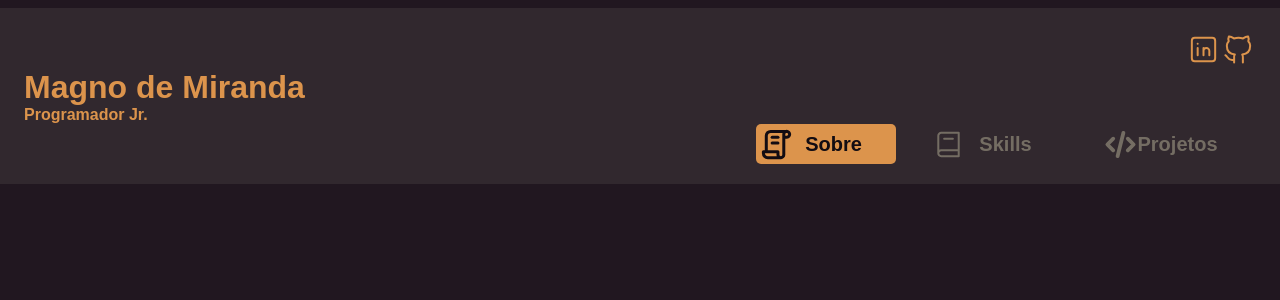
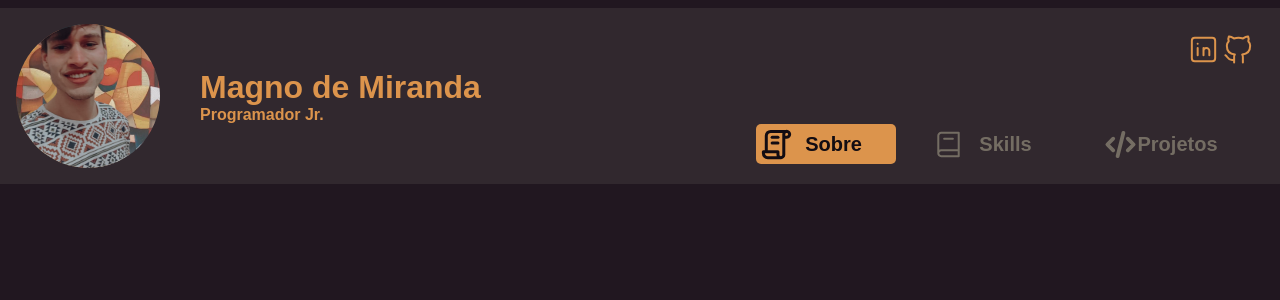
Before and after one commit to MagnoMF/portfolio, a React (Create React App) app: page / in a window 1280 px wide. Shown: the top 300 px of the page. Built offline with nearby package versions, Linux system fonts and the light colour scheme; a web font is replaced by a local one.

Commit message:
Inclusão do avatar em navbar

```diff
--- a/src/components/Navbar.jsx
+++ b/src/components/Navbar.jsx
@@ -26,7 +26,7 @@ export default function Navbar() {
               <li>
                 <button
                   style={{ backgroundImage: `url(${papper})` }}
-                  className="btns-nav__btn clicked btn--sobre"
+                  className="btns-nav__btn clicked"
                 >
                   Sobre
                 </button>
--- a/src/style/navbar.css
+++ b/src/style/navbar.css
@@ -7,8 +7,8 @@
 }
 
 .foto--img {
-  width: 0;
-  margin: 0;
+  width: 9em;
+  margin: 1em;
 }
 .nome {
   margin: auto 0 auto 1.5em;
@@ -126,17 +126,3 @@
   }
 }
 /* Mobile version */
-
-/* BLoco pode existir por si só e é independente; um componente
-Blocos podem ser header; footer ou checkbox
-Blocos podem ter o nome comum para indentificar o bloco ex menu */
-
-/* Elemento está vinculado ao bloco e não faz sentido sózinho
-Elemento pode ser um item de menu. item de lista. label do checkbox
-o nome do elemento será o nome do bloco e dois underline e o nome do elemento
-menu__item */
-
-/* Modificador é a variante de um bloco ou elemento
-Usado para variar o style de um elemento; pode
- ser um disabled ou um checked
-modificador utiliza dois ifens ou seja menu--dark */
```
